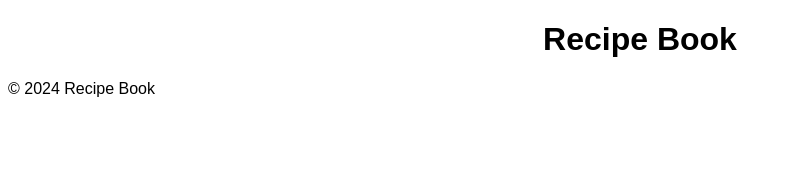
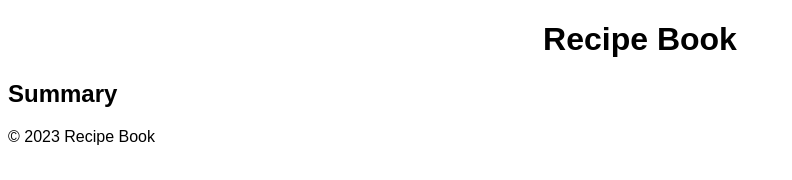
Before and after one commit to MalteIwanicki/malteiwanicki.github.io, a plain HTML site: page recipes/mealplan.html in a window 1280 px wide. Shown: the whole page, without its empty margins (0-792 px from the left). Drawn offline with Linux system fonts and the light colour scheme.

Commit message:
Update mealplan.html

```diff
--- a/recipes/mealplan.html
+++ b/recipes/mealplan.html
@@ -15,10 +15,14 @@
 
     <main>
         <div id="recipes-container"></div>
+        <div id="summary-panel">
+            <h2>Summary</h2>
+            <ul id="summary-list"></ul>
+        </div>
     </main>
 
     <footer>
-        <p>&copy; 2024 Recipe Book</p>
+        <p>&copy; 2023 Recipe Book</p>
     </footer>
 
     <script src="script.js"></script>
```
